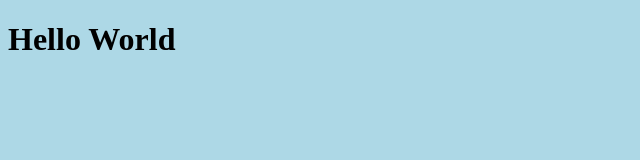
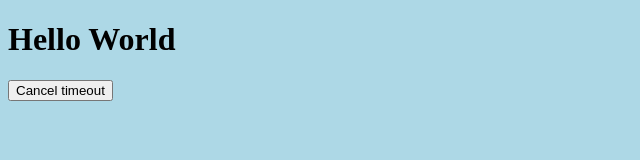
Before and after one commit to Jesper-Lindstrom/Timeout-demo, a plain HTML site: page index.html in a window 1280 px wide. Shown: the whole page, without its empty margins (0-640 px from the left). Drawn offline with Linux system fonts and the light colour scheme.

Commit message:
added first files

```diff
--- a/index.html
+++ b/index.html
@@ -9,5 +9,7 @@
   </head>
   <body>
     <h1>Hello World</h1>
+
+    <button>Cancel timeout</button>
   </body>
 </html>
```
